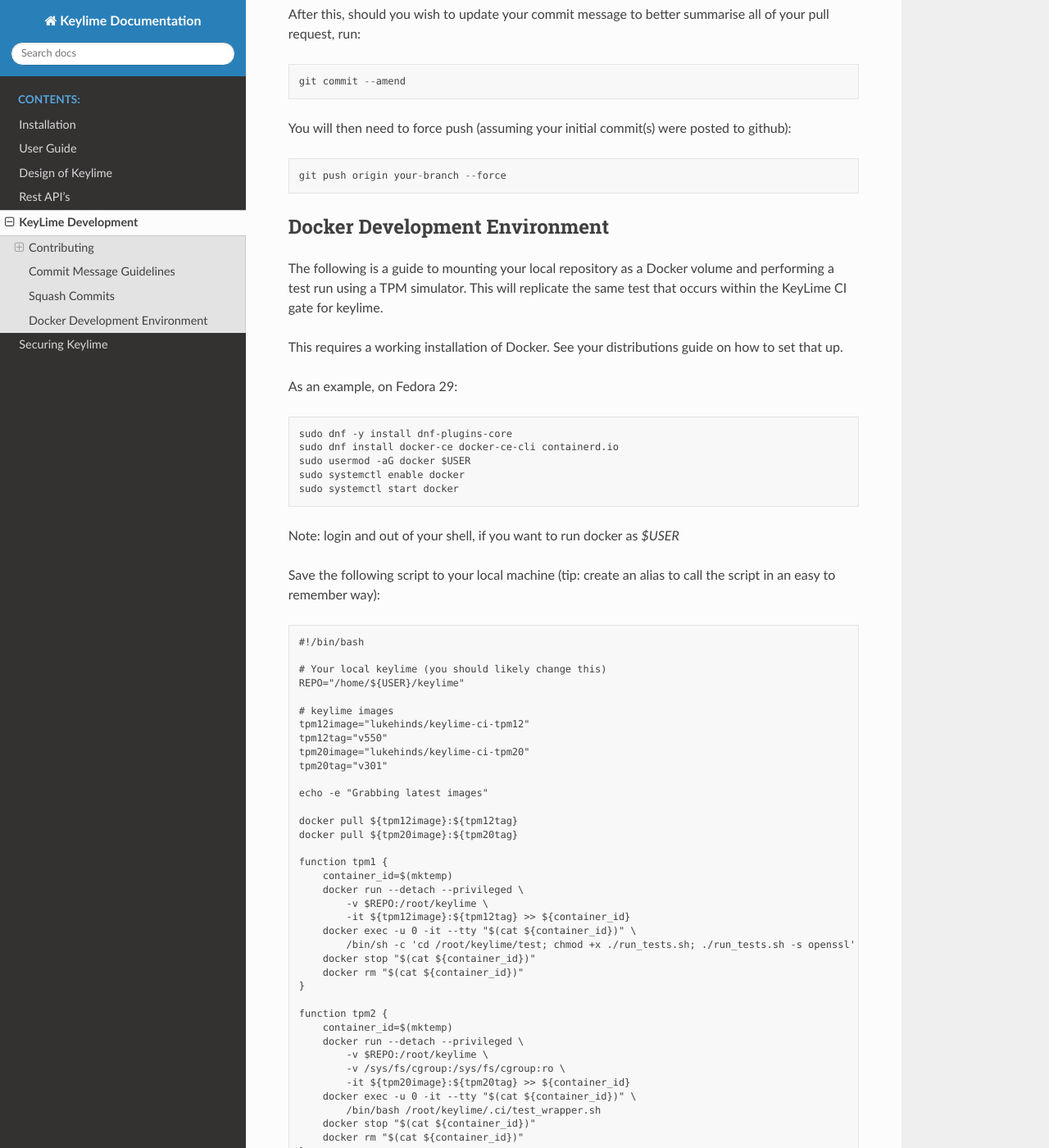
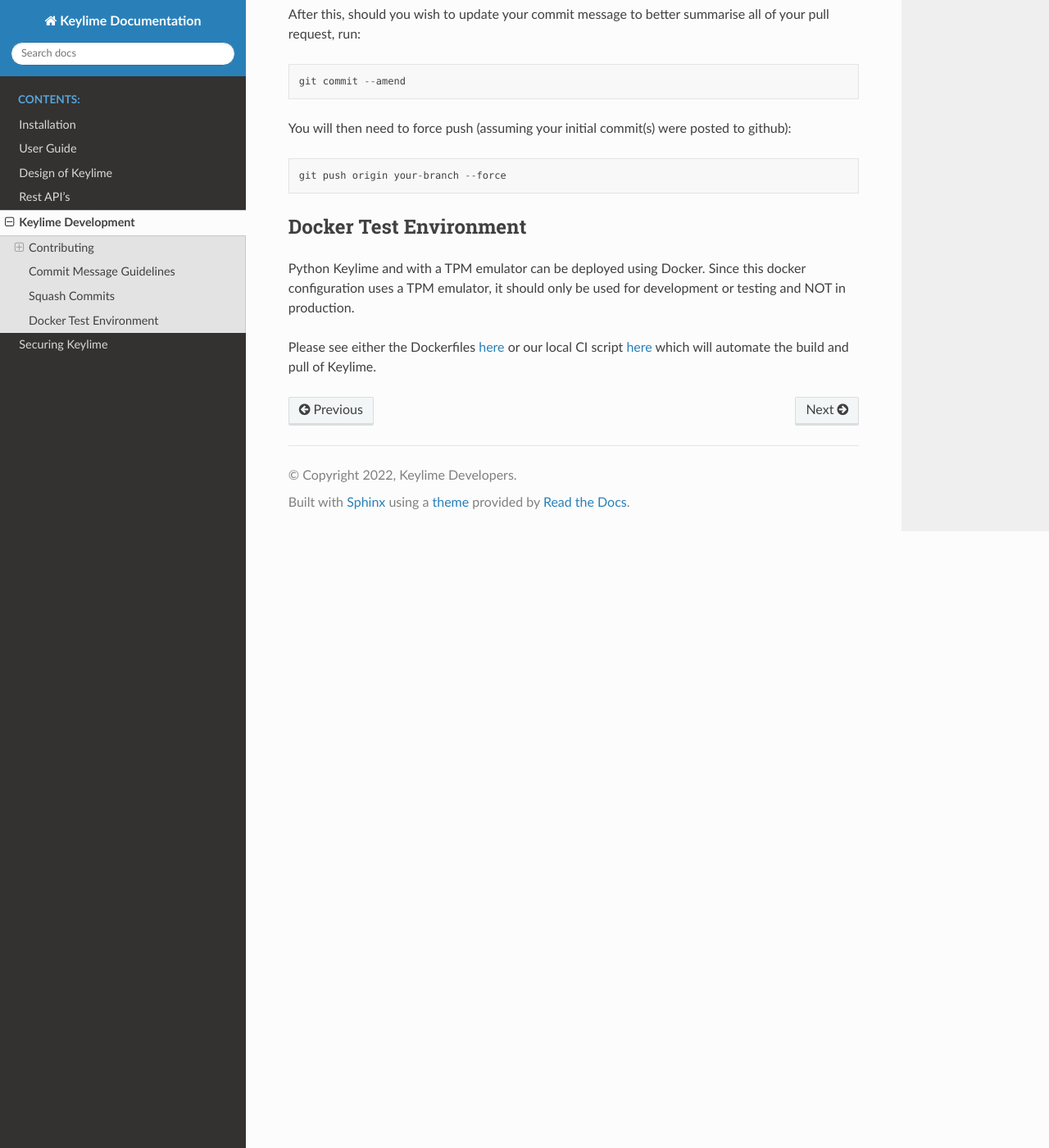
Before and after one commit to keylime/keylime, a Sphinx documentation site: the page built from docs/developers.rst, in a window 1280 px wide and 1400 px high, scrolled down 2309 px. Shown: the whole window at 82% size. Built offline with Sphinx 7.4.7 and the Read the Docs theme 2.0.0, drawn with Linux system fonts in a browser that asks for light colours; some of the changed text lies outside the part shown.

Commit message:
docs: remove old development instructions, move dev conainter section
Signed-off-by: Thore Sommer <mail@thson.de>

```diff
--- a/docs/developers.rst
+++ b/docs/developers.rst
@@ -1,5 +1,5 @@
 ===================
-KeyLime Development
+Keylime Development
 ===================
 
 Contributing
@@ -118,75 +118,16 @@
 
    git push origin your-branch --force
 
-Docker Development Environment
-------------------------------
 
-The following is a guide to mounting your local repository as a Docker volume
-and performing a test run using a TPM simulator. This will replicate the same
-test that occurs within the KeyLime CI gate for keylime.
+Docker Test Environment
+-----------------------
 
-This requires a working installation of Docker. See your distributions guide on
-how to set that up.
+Python Keylime and with a TPM emulator can be deployed using Docker.
+Since this docker configuration uses a TPM emulator, it should only be
+used for development or testing and NOT in production.
 
-As an example, on Fedora 29::
-
-    sudo dnf -y install dnf-plugins-core
-    sudo dnf install docker-ce docker-ce-cli containerd.io
-    sudo usermod -aG docker $USER
-    sudo systemctl enable docker
-    sudo systemctl start docker
-
-Note: login and out of your shell, if you want to run docker as `$USER`
-
-Save the following script to your local machine (tip: create an alias to call the
-script in an easy to remember way)::
-
-    #!/bin/bash
-
-    # Your local keylime (you should likely change this)
-    REPO="/home/${USER}/keylime"
-
-    # keylime images
-    tpm12image="lukehinds/keylime-ci-tpm12"
-    tpm12tag="v550"
-    tpm20image="lukehinds/keylime-ci-tpm20"
-    tpm20tag="v301"
-
-    echo -e "Grabbing latest images"
-
-    docker pull ${tpm12image}:${tpm12tag}
-    docker pull ${tpm20image}:${tpm20tag}
-
-    function tpm1 {
-        container_id=$(mktemp)
-        docker run --detach --privileged \
-            -v $REPO:/root/keylime \
-            -it ${tpm12image}:${tpm12tag} >> ${container_id}
-        docker exec -u 0 -it --tty "$(cat ${container_id})" \
-            /bin/sh -c 'cd /root/keylime/test; chmod +x ./run_tests.sh; ./run_tests.sh -s openssl'
-        docker stop "$(cat ${container_id})"
-        docker rm "$(cat ${container_id})"
-    }
-
-    function tpm2 {
-        container_id=$(mktemp)
-        docker run --detach --privileged \
-            -v $REPO:/root/keylime \
-            -v /sys/fs/cgroup:/sys/fs/cgroup:ro \
-            -it ${tpm20image}:${tpm20tag} >> ${container_id}
-        docker exec -u 0 -it --tty "$(cat ${container_id})" \
-            /bin/bash /root/keylime/.ci/test_wrapper.sh
-        docker stop "$(cat ${container_id})"
-        docker rm "$(cat ${container_id})"
-    }
-
-    while true; do
-        echo -e ""
-        read -p "Do you wish to test against TPM1.2(a) / TPM 2.0(b) or q(quit): " abq
-        case $abq in
-            [a]* ) tpm1;;
-            [b]* ) tpm2;;
-            [q]* ) exit;;
-            * ) echo "Please answer 1, 2 q(quit)";;
-        esac
-    done
+Please see either the Dockerfiles
+`here <https://github.com/keylime/keylime/tree/master/docker/ci>`_ or our
+local CI script
+`here <https://github.com/keylime/keylime/blob/master/.ci/run_local.sh>`_
+which will automate the build and pull of Keylime.
--- a/docs/installation.rst
+++ b/docs/installation.rst
@@ -106,20 +106,6 @@
 For building those images locally see
 `here <https://github.com/keylime/keylime/blob/master/docker/release/build_locally.sh>`_.
 
-
-Docker - Development
---------------------
-
-Python Keylime and with a TPM emulator can also be deployed using Docker.
-Since this docker configuration uses a TPM emulator, it should only be
-used for development or testing and NOT in production.
-
-Please see either the Dockerfiles
-`here <https://github.com/keylime/keylime/tree/master/docker/ci>`_ or our
-local CI script
-`here <https://github.com/keylime/keylime/blob/master/.ci/run_local.sh>`_
-which will automate the build and pull of Keylime.
-
 Manual
 ------
 
```
